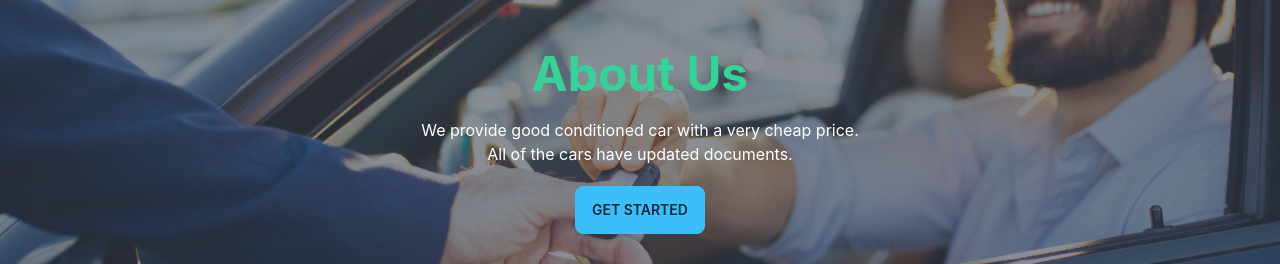
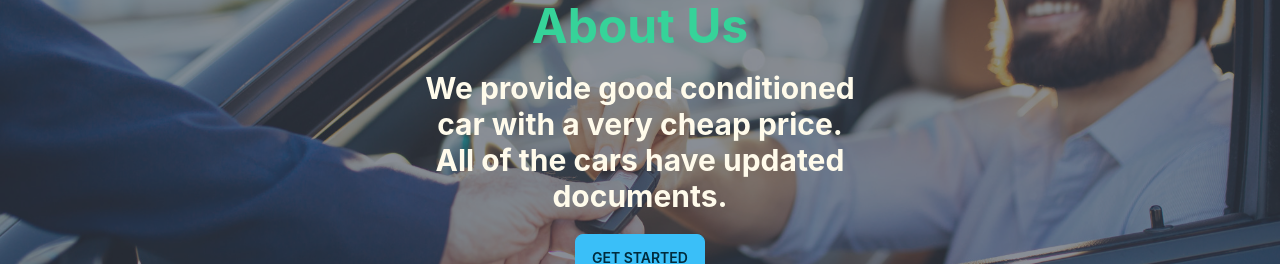
Before and after one commit to sadab275/Reselling-Cars-client-side, a React (Create React App) app: page / in a window 1280 px wide. Shown: the part 683-947 px from the top of the page. Built offline with nearby package versions, Linux system fonts and the light colour scheme; no server answers.

Commit message:
addedd about us

```diff
--- a/src/Pages/Home/AboutUs/AboutUs.js
+++ b/src/Pages/Home/AboutUs/AboutUs.js
@@ -8,7 +8,7 @@ const AboutUs = () => {
             <div className="hero-content text-center text-neutral-content">
                 <div className="max-w-md">
                     <h1 className="mb-5 text-5xl text-success  font-bold">About Us</h1>
-                    <p className="mb-5">We provide good conditioned car with a very cheap price. All of the cars have updated documents.</p>
+                    <p className="mb-5 font-bold text-3xl text-amber-50">We provide good conditioned car with a very cheap price. All of the cars have updated documents.</p>
                     <button className="btn btn-info">Get Started</button>
                 </div>
             </div>
```
